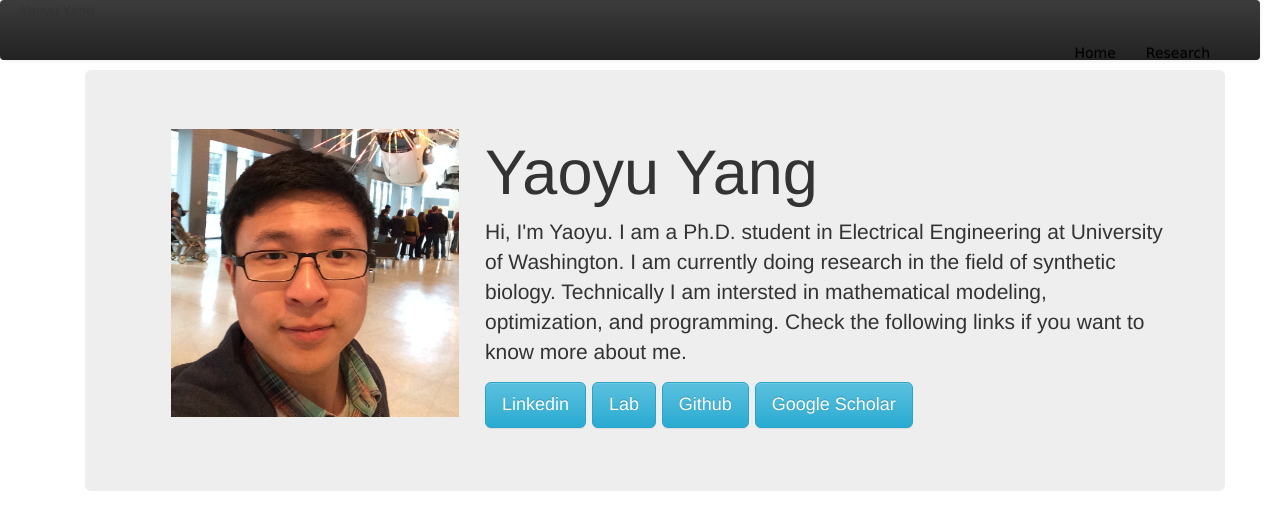
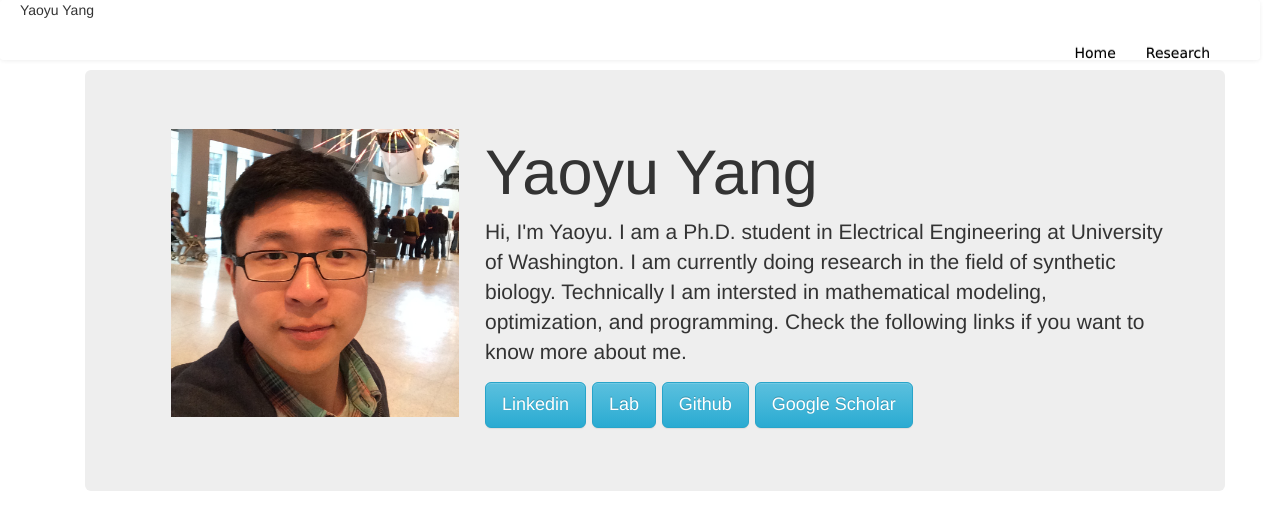
Before and after one commit to yaoyuyang/yaoyuyang.github.io, a Jekyll site: the page built from index.html, in a window 1280 px wide. Shown: the top 530 px of the page. Built offline with Jekyll 4.4.1, drawn with Linux system fonts in a browser that asks for light colours.

Commit message:
Update theme.css

```diff
--- a/css/theme.css
+++ b/css/theme.css
@@ -15,7 +15,7 @@ body {
 
 .navbar-inner {
     background-color: red;
-/*    background-image: linear-gradient(to bottom, blue, green); */
+    background-image: none;
     background-repeat: repeat-x;
     border: 1px solid yellow;
     border-radius: 4px 4px 4px 4px;
```
